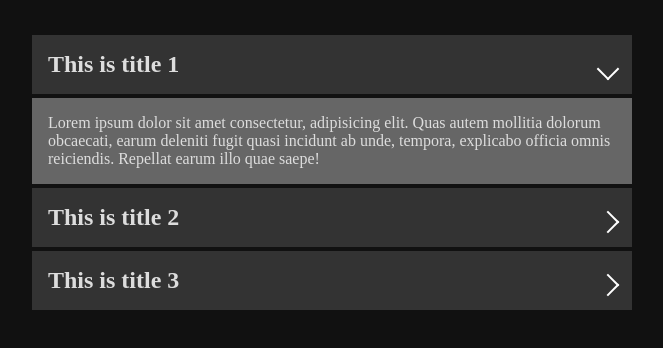
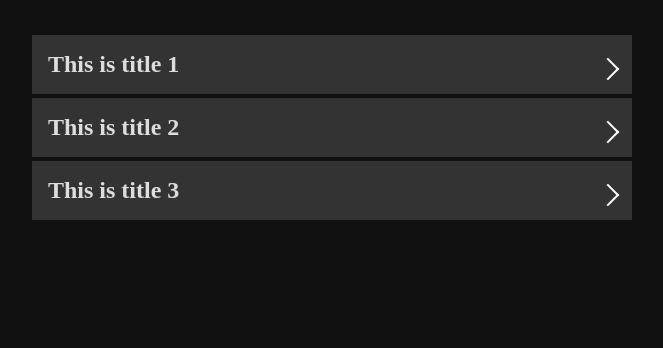
Before and after one commit to kimmong9/Jquery, a plain HTML site: page 07_accordion/index.html in a window 1280 px wide. Both pictures are taken after a click on the element "This is title 1". Shown: the part 56-404 px from the top of the page, without its empty margins (308-971 px from the left). Drawn offline with Linux system fonts and the light colour scheme.

Commit message:
07_clear

```diff
--- a/07_accordion/index.html
+++ b/07_accordion/index.html
@@ -13,7 +13,7 @@
       <h1>Accordion</h1>
 
       <div class="accordion">
-        <h2 class="active">This is title 1</h2>
+        <h2>This is title 1</h2>
         <p class="content">
           Lorem ipsum dolor sit amet consectetur, adipisicing elit. Quas autem
           mollitia dolorum obcaecati, earum deleniti fugit quasi incidunt ab
@@ -40,9 +40,33 @@
     </div>
 
     <script>
+      //   var title = $(".accordion h2");
+      //   var content = $(".content");
+
+      //   title.eq(0).addClass(".active");
+      //   content.hide().eq(0).show();
+
+      //   title.click(function () {
+      //     $(this).toggleClass("active");
+      //     $(this).next().slideDown();
+      //   });
+
       var title = $(".accordion h2");
+      title.eq(0).addClass("active").next().slideDown();
 
-      title.eq(0).addClass(".active").next().slideDown();
+      title.click(function () {
+        var content = $(this).next();
+
+        $(this).parent(".accordion").find("p").not(content);
+        content.slideToggle();
+
+        if ($(this).hasClass("active")) {
+          $(this).removeClass("active");
+        } else {
+          $(this).parent(".accordion").find("h2").removeClass("active");
+          $(this).addClass("active");
+        }
+      });
     </script>
   </body>
 </html>
```
